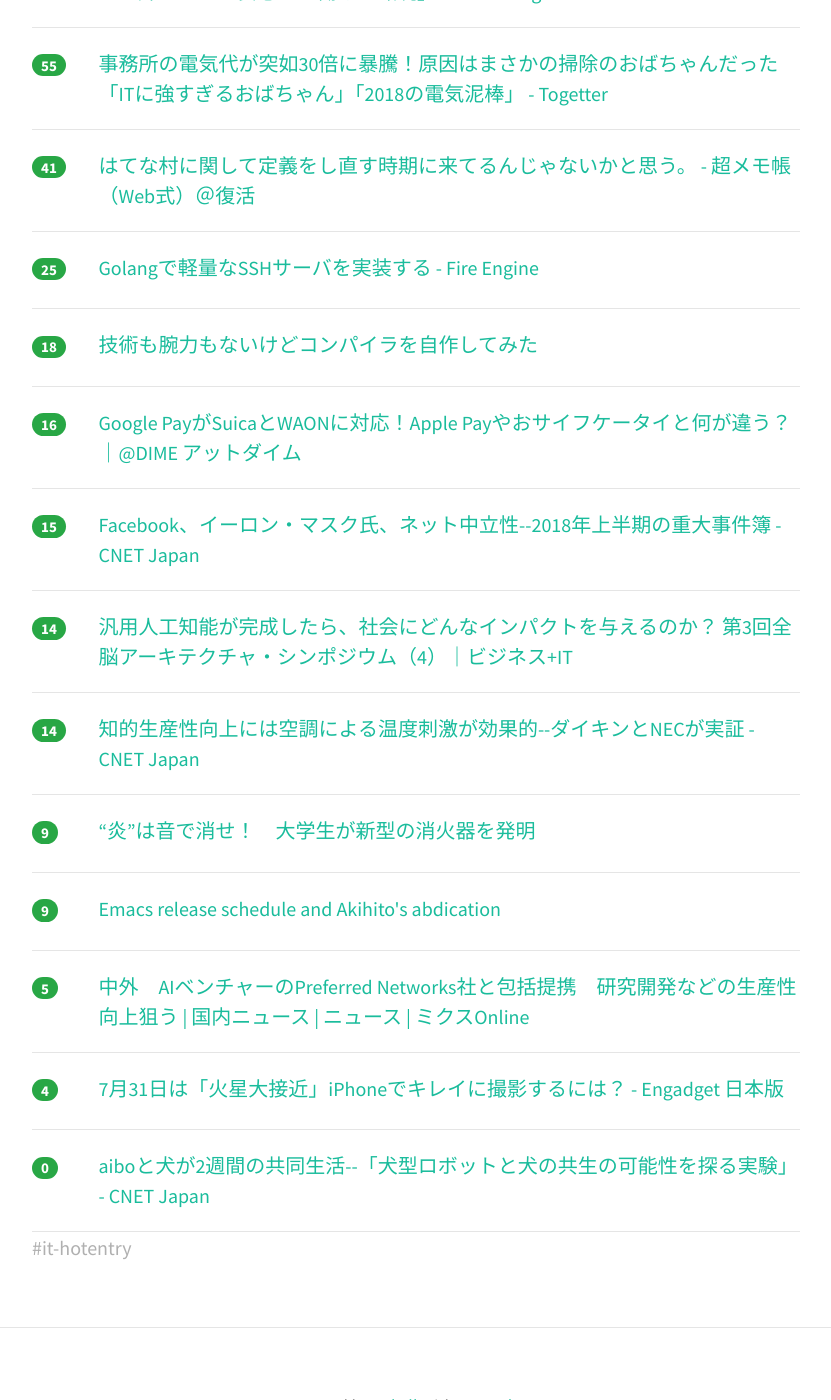
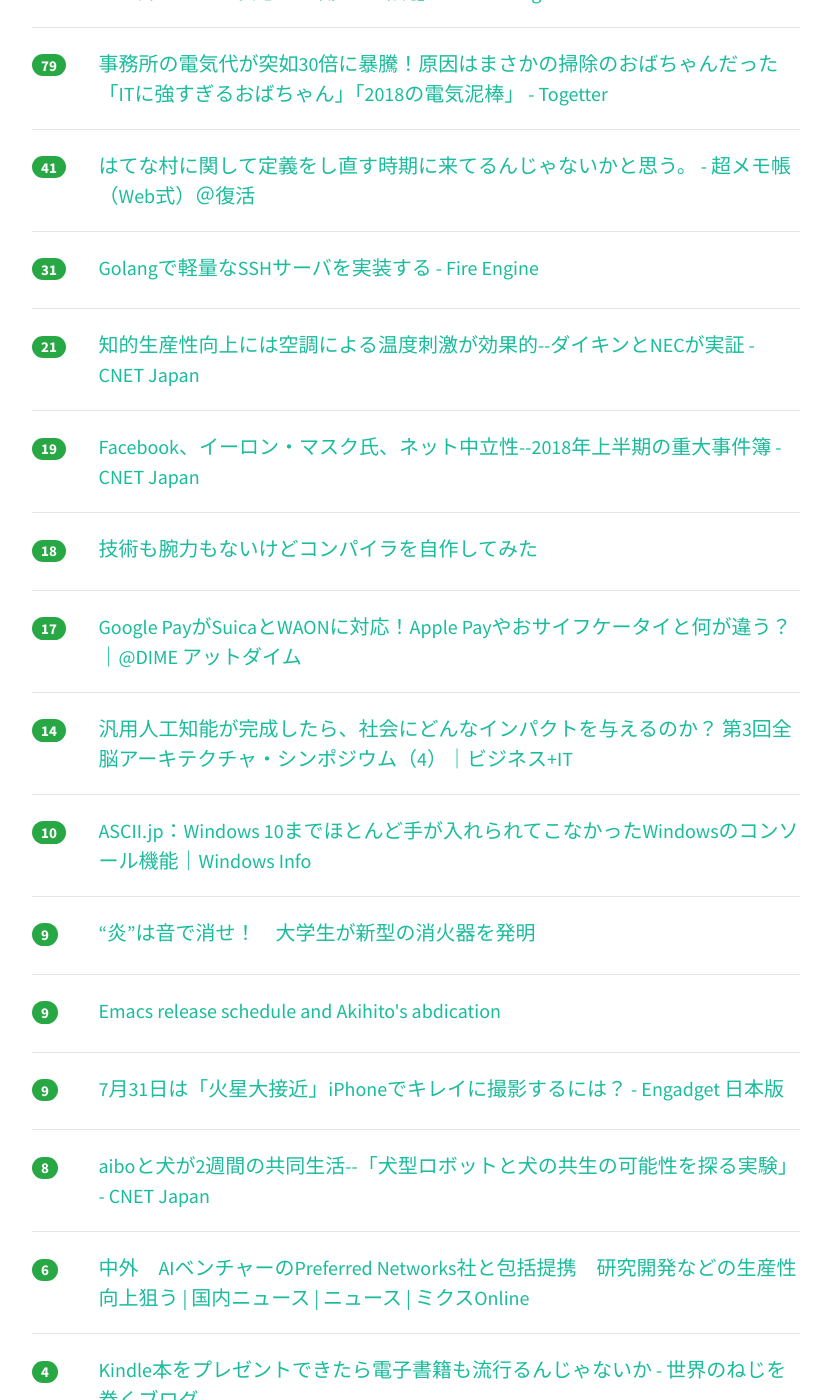
Before and after one commit to yatta47/hatena-matome-site, a Jekyll site: the page built from _posts/2018-07-29-hatena.md, in a window 1280 px wide and 1400 px high, scrolled down 526 px. Shown: the whole window, without its empty margins (224-1055 px from the left). Built offline with Jekyll 4.4.1, drawn with Linux system fonts in a browser that asks for light colours; nearby versions of some CDN libraries; some of the changed text lies outside the part shown.

Commit message:
Updated 2018-07-29

```diff
--- a/_posts/2018-07-29-hatena.md
+++ b/_posts/2018-07-29-hatena.md
@@ -1,23 +1,23 @@
 ---
 layout: post
 title:  "2018-07-29 はてぶIT"
-date:   2018-07-29 11:01:53
+date:   2018-07-29 12:01:54
 tags: [it-hotentry]
 ---
-15 件のデータあり
+17 件のデータあり
 
 <hr><div class="row">
-<div class="col-1"><span class="badge badge-pill badge-success h2">88</span></div>
+<div class="col-1"><span class="badge badge-pill badge-success h2">113</span></div>
 <div class="col-11"><a href='https://anond.hatelabo.jp/20180729015737' target='_blank'>『ギークっぽい部屋』を作ろうと思ってるんだけど</a></div>
 </div>
 <hr>
 <div class="row">
-<div class="col-1"><span class="badge badge-pill badge-success h2">76</span></div>
+<div class="col-1"><span class="badge badge-pill badge-success h2">110</span></div>
 <div class="col-11"><a href='https://togetter.com/li/1251175' target='_blank'>成果を出すチームは何が違う？Googleが分析した結果、大事なのは「何を言っても許されるし安心して働ける環境」らしい - Togetter</a></div>
 </div>
 <hr>
 <div class="row">
-<div class="col-1"><span class="badge badge-pill badge-success h2">55</span></div>
+<div class="col-1"><span class="badge badge-pill badge-success h2">79</span></div>
 <div class="col-11"><a href='https://togetter.com/li/1251196' target='_blank'>事務所の電気代が突如30倍に暴騰！原因はまさかの掃除のおばちゃんだった「ITに強すぎるおばちゃん」「2018の電気泥棒」 - Togetter</a></div>
 </div>
 <hr>
@@ -27,8 +27,18 @@ tags: [it-hotentry]
 </div>
 <hr>
 <div class="row">
-<div class="col-1"><span class="badge badge-pill badge-success h2">25</span></div>
+<div class="col-1"><span class="badge badge-pill badge-success h2">31</span></div>
 <div class="col-11"><a href='http://www.hirotsuru.com/entry/2018/07/28/225520' target='_blank'>Golangで軽量なSSHサーバを実装する - Fire Engine</a></div>
+</div>
+<hr>
+<div class="row">
+<div class="col-1"><span class="badge badge-pill badge-success h2">21</span></div>
+<div class="col-11"><a href='https://japan.cnet.com/article/35123113/' target='_blank'>知的生産性向上には空調による温度刺激が効果的--ダイキンとNECが実証 - CNET Japan</a></div>
+</div>
+<hr>
+<div class="row">
+<div class="col-1"><span class="badge badge-pill badge-success h2">19</span></div>
+<div class="col-11"><a href='https://japan.cnet.com/article/35123008/' target='_blank'>Facebook、イーロン・マスク氏、ネット中立性--2018年上半期の重大事件簿 - CNET Japan</a></div>
 </div>
 <hr>
 <div class="row">
@@ -37,13 +47,8 @@ tags: [it-hotentry]
 </div>
 <hr>
 <div class="row">
-<div class="col-1"><span class="badge badge-pill badge-success h2">16</span></div>
+<div class="col-1"><span class="badge badge-pill badge-success h2">17</span></div>
 <div class="col-11"><a href='https://dime.jp/genre/572432/' target='_blank'>Google PayがSuicaとWAONに対応！Apple Payやおサイフケータイと何が違う？｜@DIME アットダイム</a></div>
-</div>
-<hr>
-<div class="row">
-<div class="col-1"><span class="badge badge-pill badge-success h2">15</span></div>
-<div class="col-11"><a href='https://japan.cnet.com/article/35123008/' target='_blank'>Facebook、イーロン・マスク氏、ネット中立性--2018年上半期の重大事件簿 - CNET Japan</a></div>
 </div>
 <hr>
 <div class="row">
@@ -52,8 +57,8 @@ tags: [it-hotentry]
 </div>
 <hr>
 <div class="row">
-<div class="col-1"><span class="badge badge-pill badge-success h2">14</span></div>
-<div class="col-11"><a href='https://japan.cnet.com/article/35123113/' target='_blank'>知的生産性向上には空調による温度刺激が効果的--ダイキンとNECが実証 - CNET Japan</a></div>
+<div class="col-1"><span class="badge badge-pill badge-success h2">10</span></div>
+<div class="col-11"><a href='http://ascii.jp/elem/000/001/718/1718052/' target='_blank'>ASCII.jp：Windows 10までほとんど手が入れられてこなかったWindowsのコンソール機能｜Windows Info</a></div>
 </div>
 <hr>
 <div class="row">
@@ -67,17 +72,22 @@ tags: [it-hotentry]
 </div>
 <hr>
 <div class="row">
-<div class="col-1"><span class="badge badge-pill badge-success h2">5</span></div>
+<div class="col-1"><span class="badge badge-pill badge-success h2">9</span></div>
+<div class="col-11"><a href='https://japanese.engadget.com/2018/07/28/7-31-iphone/' target='_blank'>7月31日は「火星大接近」iPhoneでキレイに撮影するには？ - Engadget 日本版</a></div>
+</div>
+<hr>
+<div class="row">
+<div class="col-1"><span class="badge badge-pill badge-success h2">8</span></div>
+<div class="col-11"><a href='https://japan.cnet.com/article/35123179/' target='_blank'>aiboと犬が2週間の共同生活--「犬型ロボットと犬の共生の可能性を探る実験」 - CNET Japan</a></div>
+</div>
+<hr>
+<div class="row">
+<div class="col-1"><span class="badge badge-pill badge-success h2">6</span></div>
 <div class="col-11"><a href='https://www.mixonline.jp/Article/tabid/55/artid/62169/Default.aspx' target='_blank'>中外　AIベンチャーのPreferred Networks社と包括提携　研究開発などの生産性向上狙う | 国内ニュース | ニュース | ミクスOnline</a></div>
 </div>
 <hr>
 <div class="row">
 <div class="col-1"><span class="badge badge-pill badge-success h2">4</span></div>
-<div class="col-11"><a href='https://japanese.engadget.com/2018/07/28/7-31-iphone/' target='_blank'>7月31日は「火星大接近」iPhoneでキレイに撮影するには？ - Engadget 日本版</a></div>
+<div class="col-11"><a href='http://www.nejimakiblog.com/entry/kindle-gift-present-others-ebook' target='_blank'>Kindle本をプレゼントできたら電子書籍も流行るんじゃないか - 世界のねじを巻くブログ</a></div>
 </div>
 <hr>
-<div class="row">
-<div class="col-1"><span class="badge badge-pill badge-success h2">0</span></div>
-<div class="col-11"><a href='https://japan.cnet.com/article/35123179/' target='_blank'>aiboと犬が2週間の共同生活--「犬型ロボットと犬の共生の可能性を探る実験」 - CNET Japan</a></div>
-</div>
-<hr>
```
